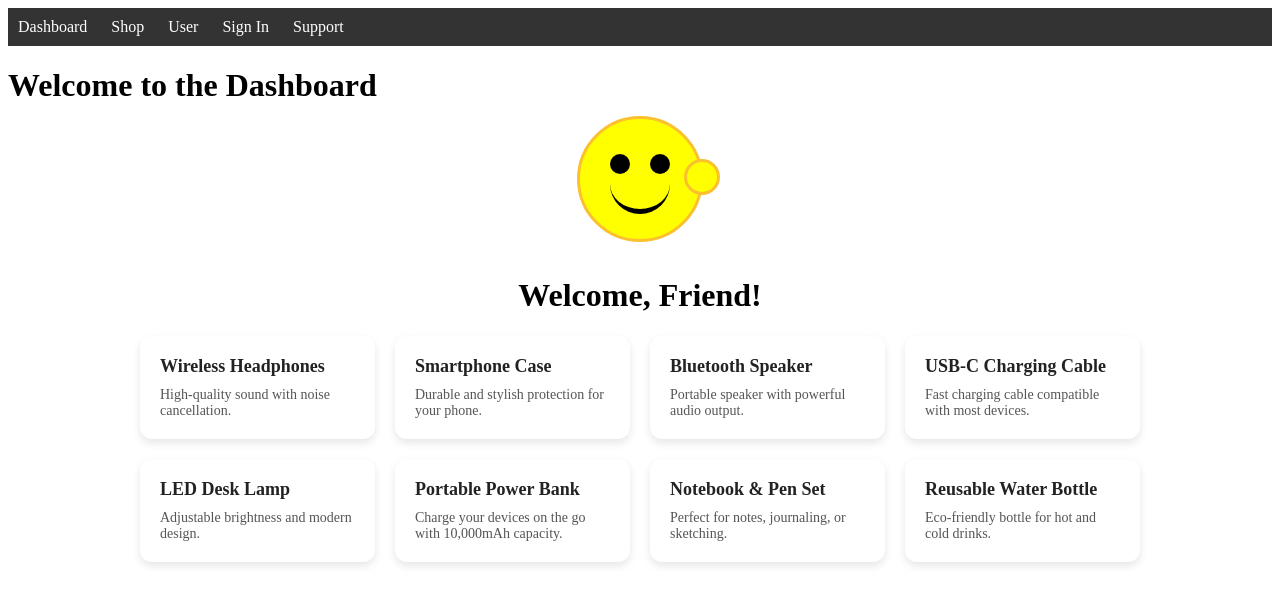
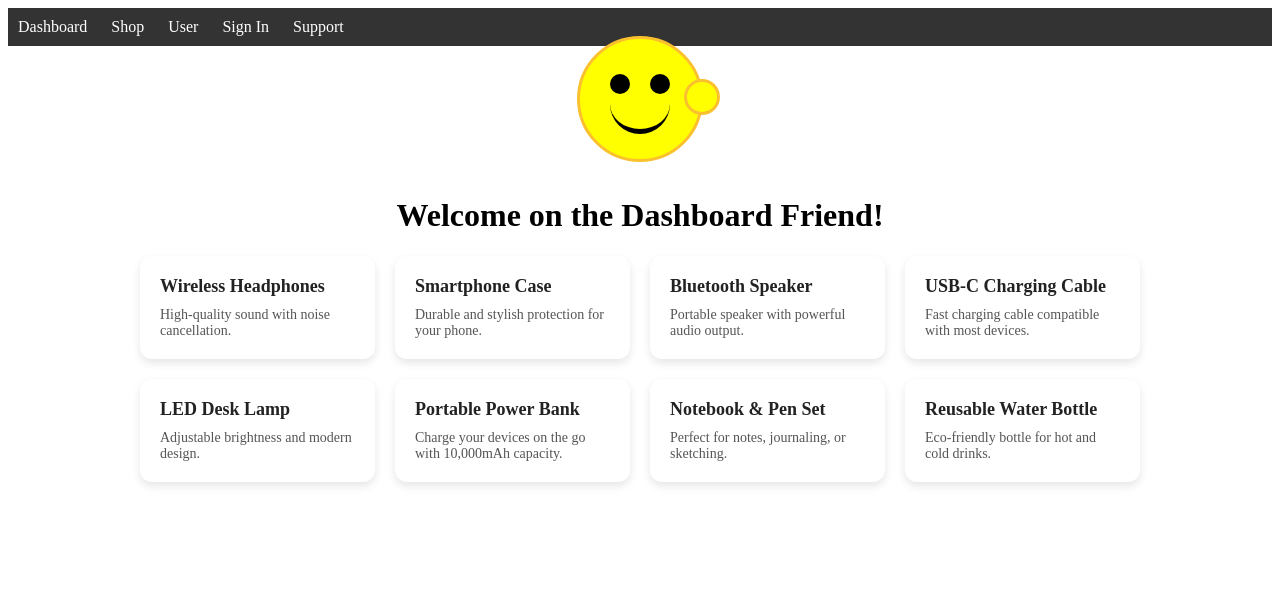
Before and after one commit to jezsoadamdevopstraining/animated-octo-guacamole, a plain HTML site: page webpage/index.html in a window 1280 px wide. Drawn offline with Linux system fonts and the light colour scheme.

Commit message:
Change welcome text

```diff
--- a/webpage/index.html
+++ b/webpage/index.html
@@ -131,8 +131,6 @@
   </nav>
 
 
-  <h1>Welcome to the Dashboard</h1>
-
   <div class="welcome-container">
     <div class="character">
       <div class="face">
@@ -142,7 +140,7 @@
         <div class="hand"></div>
       </div>
     </div>
-    <h1>Welcome, Friend!</h1>
+    <h1>Welcome on the Dashboard Friend!</h1>
   </div>
 
   <div class="grid">
```
